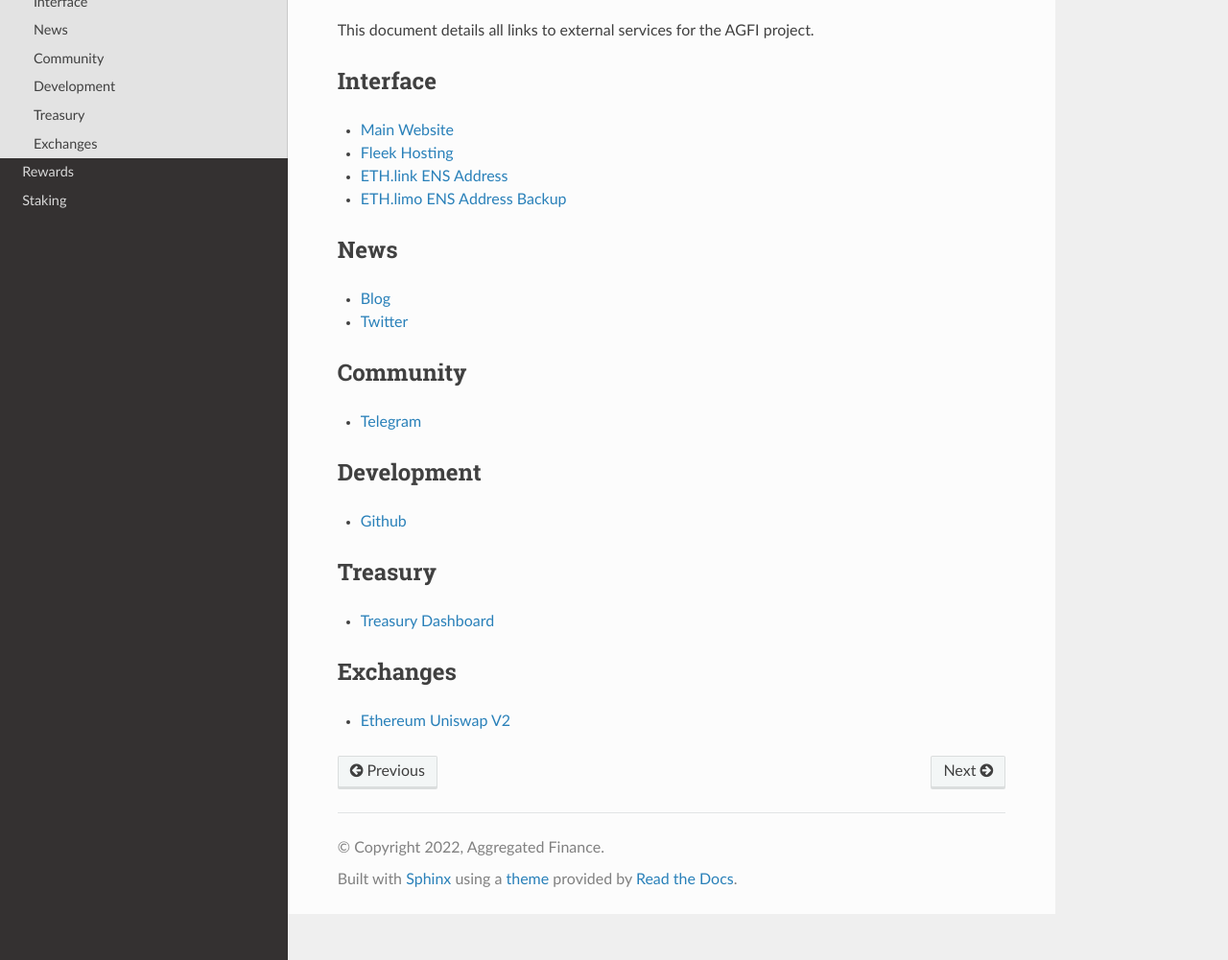
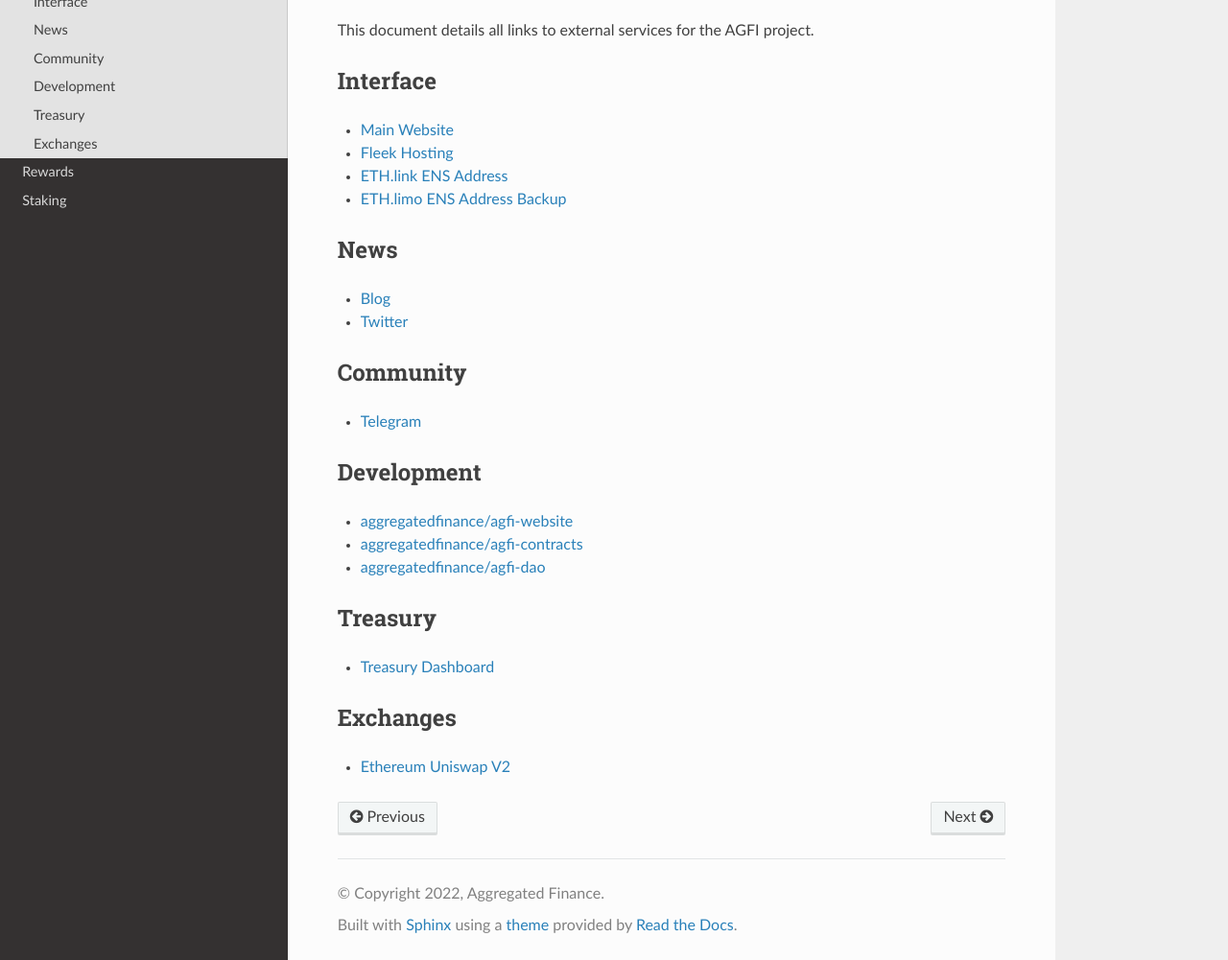
Before and after one commit to aggregatedfinance/agfi-docs, a Sphinx documentation site: the page built from docs/source/links.rst, in a window 1280 px wide and 1265 px high, cut to the strip 264-1265 px from the top of the window. Shown: the whole strip at 96% size. Built offline with Sphinx 7.4.7 and the Read the Docs theme 2.0.0, drawn with Linux system fonts in a browser that asks for light colours.

Commit message:
Update links.rst

```diff
--- a/docs/source/links.rst
+++ b/docs/source/links.rst
@@ -32,7 +32,9 @@
 Development
 -----------
 
-* `Github <https://github.com/aggregatedfinance>`_
+* `aggregatedfinance/agfi-website <https://github.com/aggregatedfinance/agfi-website>`_
+* `aggregatedfinance/agfi-contracts <https://github.com/aggregatedfinance/agfi-contracts>`_
+* `aggregatedfinance/agfi-dao <https://github.com/aggregatedfinance/agfi-dao>`_
 
 --------
 Treasury
```
